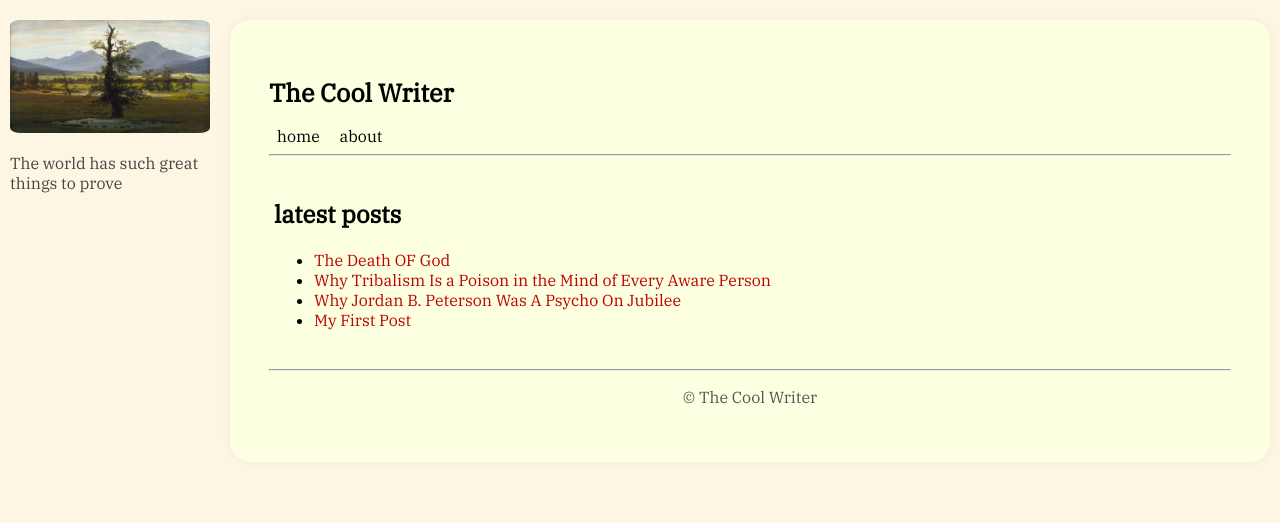
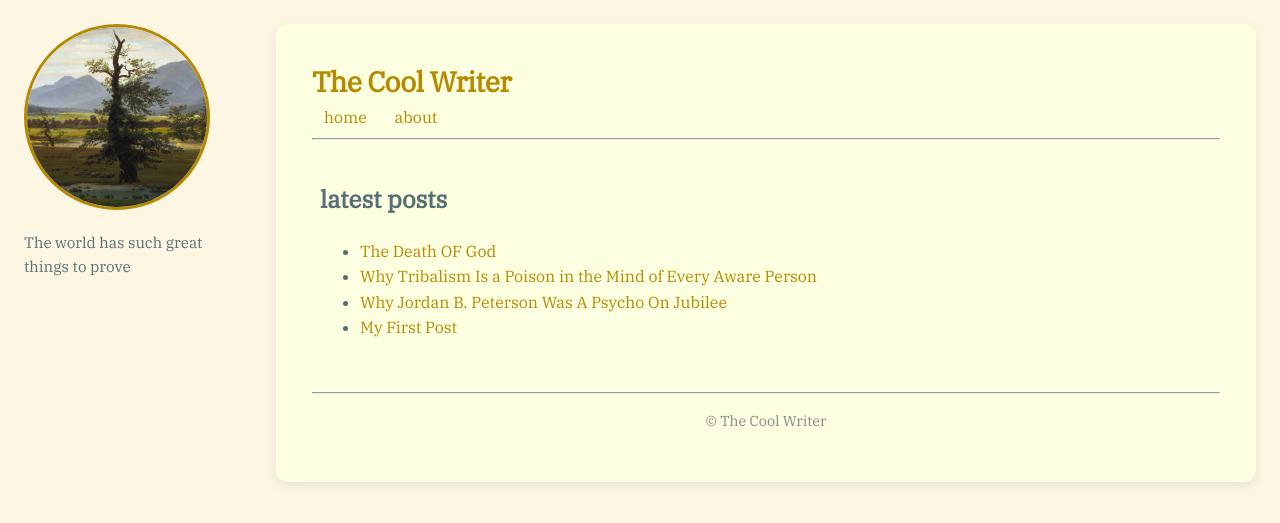
Before and after one commit to mahdikarimi1386339/mahdikarimi1386339.github.io, a Jekyll site: the page built from index.md, in a window 1280 px wide. Shown: the top 523 px of the page. Built offline with Jekyll 4.4.1, drawn with Linux system fonts in a browser that asks for light colours; some web fonts are replaced.

Commit message:
editing css for better functionality

```diff
--- a/assets/css/style.css
+++ b/assets/css/style.css
@@ -1,53 +1,66 @@
-/* style.css */
+/* style.css - Enhanced for Jekyll */
+
+:root {
+  /* Color Palette (Solarized-inspired + refined accents) */
+  --bg-body: #fdf6e3;
+  --bg-container: #fcffe0;
+  --text-primary: #586e75;
+  --text-heading: #1a3b4d;
+  --link-normal: #b58900; /* Gold (Solarized) - warm and elegant */
+  --link-hover: #6c5000;
+  --border-radius: 12px;
+  --shadow: 0 4px 12px rgba(0, 0, 0, 0.08);
+  --transition: all 0.2s ease;
+  --spacing-sm: 0.75rem;
+  --spacing-md: 1.5rem;
+  --spacing-lg: 2rem;
+}
+
+@media (prefers-color-scheme: dark) {
+  :root {
+    --bg-body: #073642;
+    --bg-container: #002b36;
+    --text-primary: #eee8d5;
+    --text-heading: #eee8d5;
+    --link-normal: #b58900;
+    --link-hover: #fcaf3e;
+  }
+}
 
 body {
-    /* background-color: #f9f9f9; */
-    background-color: #fdf6e3;
+  background-color: var(--bg-body);
   margin: 0;
   font-family: "IBM Plex Serif", serif;
-    /* font-family: "Times New Roman", Times, serif; */
-    font-size: 16px; /* Base font size for scalability */
+  font-size: clamp(14px, 4vw, 16px); /* Responsive base size */
+  color: var(--text-primary);
+  line-height: 1.6;
 }
 
-/* Header and footer links */
-header a:link,
-header a:visited {
+/* Link Styles */
+a:link,
+a:visited {
+  color: var(--link-normal);
   text-decoration: none;
-    color: black;
+  transition: var(--transition);
 }
 
-a:link {
-    text-decoration: none;
-}
-
-a:link, a:visited {
-    color: rgb(190, 0, 0);
-}
-
-a:hover {
-    color: rgb(0, 36, 155);
-}
-
-.post h1 a:link,
-.post h1 a:visited {
-    text-decoration: none;
-    color: black;
-}
-
-.post a:link,
-.post a:visited {
-    color: firebrick;
-}
-
-.post a:hover {
-    color: #c00; /* Darker red */
+a:hover,
+a:focus-visible {
+  color: var(--link-hover);
   text-decoration: underline;
 }
 
+/* Focus for accessibility */
+a:focus-visible {
+  outline: 2px solid var(--link-normal);
+  outline-offset: 2px;
+}
+
+/* Header & Footer */
 header,
 footer {
-    padding: 15px; /* Reduced padding for smaller screens */
-    color: #555;
+  padding: var(--spacing-sm);
+  color: var(--text-primary);
 }
 
 header {
@@ -55,148 +68,222 @@ header {
 }
 
 header h1 {
-    font-size: 25px;
+  font-size: 1.75rem;
+  font-weight: 600;
+  color: var(--text-heading);
+  margin: 0;
+  letter-spacing: -0.5px;
 }
 
 footer {
   text-align: center;
+  font-size: 0.9rem;
+  color: #888;
+  margin-top: var(--spacing-lg);
+}
+
+/* Navigation */
+nav a {
+  margin: 0 12px;
+  color: var(--link-normal);
+  font-size: 1rem;
+  position: relative;
+}
+
+nav a:hover {
+  color: var(--link-hover);
+}
+
+/* Optional: subtle underline animation */
+nav a::after {
+  content: '';
+  position: absolute;
+  bottom: -2px;
+  left: 0;
+  width: 0;
+  height: 1px;
+  background: var(--link-normal);
+  transition: var(--transition);
+}
+
+nav a:hover::after {
+  width: 100%;
+}
+
+/* Page Layout */
+.page-wrapper {
+  display: flex;
+  flex-direction: row;
+  gap: var(--spacing-lg);
+  max-width: 1300px;
+  margin: 0 auto;
+  padding: var(--spacing-md);
+  align-items: flex-start;
+}
+
+.container {
+  flex: 1;
+  max-width: 100%;
+  background-color: var(--bg-container);
+  padding: var(--spacing-md);
+  border-radius: var(--border-radius);
+  box-shadow: var(--shadow);
+  overflow: hidden;
+  order: 2;
+}
+
+.sidebar {
+  width: 220px;
+  flex-shrink: 0;
+  order: 1;
+  position: sticky;
+  top: 20px;
+  z-index: 10;
+}
+
+@media (max-width: 786px) {
+  .page-wrapper {
+    flex-direction: column;
+    gap: var(--spacing-md);
+    padding: var(--spacing-sm);
+  }
+
+  .container {
+    order: 1;
+    padding: var(--spacing-sm);
+  }
+
+  .sidebar {
+    width: 100%;
+    position: static;
+    text-align: center;
+  }
+}
+
+/* Bio Section */
+.bio-pic {
+  width: 100%;
+  max-width: 180px;
+  border-radius: 50%;
+  border: 3px solid var(--link-normal);
+  transition: var(--transition);
+  aspect-ratio: 1;
+  object-fit: cover;
+}
+
+.bio-pic:hover {
+  transform: scale(1.05);
+  box-shadow: var(--shadow);
+}
+
+.bio-text {
+  font-size: 0.95rem;
+  line-height: 1.6;
+  color: var(--text-primary);
+  margin-top: var(--spacing-sm);
+}
+
+@media (max-width: 480px) {
+  .bio-pic {
+    max-width: 120px;
+  }
+
+  .bio-text {
+    font-size: 0.9rem;
   }
 
   nav a {
-    margin: 0 8px; /* Slightly smaller margin for mobile */
-    text-decoration: none;
-    color: #007acc;
+    margin: 0 6px;
+    font-size: 0.9rem;
+  }
 }
 
-nav a:hover {
-    text-decoration: underline;
+/* Post Styling */
+.post {
+  font-size: 17px;
+  line-height: 1.7;
+  word-wrap: break-word;
 }
 
-/* Parent wrapper that centers both container and sidebar */
-.page-wrapper {
-    display: flex;
-    flex-direction: row; /* Default row layout for larger screens */
-    gap: 20px; /* Reduced gap for better mobile fit */
-    max-width: 1300px;
-    margin: 0 auto; /* Centers the wrapper */
-    padding: 20px 10px; /* Reduced padding for mobile */
-    align-items: flex-start;
+.post h1,
+.post h2,
+.post h3,
+.post h4 {
+  color: var(--text-heading);
+  margin-top: var(--spacing-lg);
+  margin-bottom: var(--spacing-sm);
+  font-weight: 600;
+  line-height: 1.3;
 }
 
-/* Main content area */
-.container {
-    max-width: 1100px;
-    width: 100%;
-    background-color: #fcffe0;
-    padding: 1.5rem; /* Reduced padding for mobile */
-    box-shadow: 0 0 10px rgba(0, 0, 0, 0.05);
-    margin-right: 0; /* Remove fixed margin for responsive layout */
-    order: 2; /* Ensure container comes second in flex */
-    border-radius: 20px;
-    max-width: 100%;
-    overflow: hidden;
+.post h1 {
+  font-size: 2rem;
 }
 
-/* Sidebar with bio */
-.sidebar {
-    width: 200px;
-    flex-shrink: 0;
-    text-align: left;
-    position: sticky;
-    top: 20px; /* Adjusted for smaller screens */
-    order: 1; /* Ensure sidebar comes first in flex */
-    z-index: 10;
+.post h2 {
+  font-size: 1.6rem;
+  border-bottom: 1px solid #e0e0e0;
+  padding-bottom: 0.5rem;
 }
 
-/* .container:only-child {
-    margin-left: auto;
-    margin-right: auto;
-} */
-
-.bio-pic {
-    width: 100%; /* Responsive image width */
-    max-width: 200px; /* Maintain max size */
-    border-radius: 5%;
+.post h3 {
+  font-size: 1.3rem;
 }
 
+.post p {
+  margin: 0 0 var(--spacing-sm) 0;
+}
+
+.post blockquote {
+  margin: var(--spacing-md) 0;
+  padding: 0.8rem 1rem;
+  background-color: rgba(181, 137, 0, 0.1);
+  border-left: 4px solid var(--link-normal);
+  font-style: italic;
+  border-radius: 0 4px 4px 0;
+}
+
+.post code {
+  font-family: "Fira Code", monospace;
+  background: rgba(0, 0, 0, 0.05);
+  padding: 0.2em 0.4em;
+  border-radius: 3px;
+  font-size: 0.95em;
+}
+
+.post pre {
+  margin: var(--spacing-md) 0;
+  padding: 1rem;
+  background: #002b36;
+  color: #eee8d5;
+  overflow-x: auto;
+  border-radius: 8px;
+  font-size: 0.95em;
+}
+
+/* Images in posts */
 .PostImages {
   text-align: center;
-    margin: 20px 0;
+  margin: var(--spacing-md) 0;
 }
 
 .PostImages img {
   width: 100%;
   max-width: 800px;
-    border-radius: 5px;
+  border-radius: var(--border-radius);
+  box-shadow: var(--shadow);
+  transition: var(--transition);
 }
 
-.bio-text {
-    font-size: 1rem; /* Relative unit for better scaling */
-    color: #444;
+.PostImages img:hover {
+  transform: scale(1.02);
+  box-shadow: 0 8px 20px rgba(0, 0, 0, 0.12);
 }
 
-/* Media query for mobile and smaller screens */
-@media screen and (max-width: 786px) {
-    .page-wrapper {
-        flex-direction: column; /* Stack container and sidebar vertically */
-        gap: 15px; /* Smaller gap for mobile */
-        padding: 10px; /* Further reduced padding */
+/* Optional: Add image caption */
+.PostImages figcaption {
+  font-size: 0.9rem;
+  color: #777;
+  margin-top: 0.5rem;
+  font-style: italic;
 }
-
-    .container {
-        max-width: 100%; /* Full width on mobile */
-        padding: 10px; /* Smaller padding */
-        margin-right: 0; /* Remove margin for mobile */
-        order: 1; /* Container stays first */
-    }
-
-    .sidebar {
-        width: 100%; /* Full width for sidebar on mobile */
-        position: static; /* Disable sticky positioning on mobile */
-        text-align: center; /* Center-align for better mobile appearance */
-        order: 2; /* Sidebar comes after container */
-    }
-
-    .bio-pic {
-        max-width: 150px; /* Smaller image for mobile */
-        margin: 0 auto 10px; /* Center image */
-    }
-
-    .bio-text {
-        font-size: 0.9rem; /* Slightly smaller font for mobile */
-    }
-
-    header,
-    footer {
-        padding: 10px; /* Even smaller padding for mobile */
-    }
-
-    nav a {
-        margin: 0 5px; /* Tighter margins for mobile */
-        font-size: 0.9rem; /* Smaller nav links */
-    }
-}
-
-/* Media query for very small screens (e.g., phones below 480px) */
-@media screen and (max-width: 480px) {
-    body {
-        font-size: 14px; /* Smaller base font size */
-    }
-
-    .bio-text {
-        font-size: 0.9rem; /* Further reduced font size */
-    }
-
-    .bio-pic {
-        max-width: 120px; /* Even smaller image for very small screens */
-    }
-
-    nav a {
-        font-size: 0.85rem; /* Smaller nav links */
-        margin: 0 3px; /* Tighter margins */
-    }
-}
-
-.post {
-    font-size: 17px;
-}
```
Also changed, not shown: 1 other file. Lines whose indentation alone changed are shown as unchanged.
